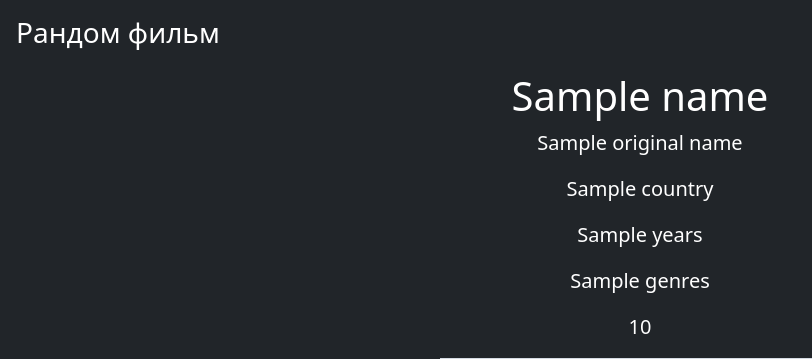
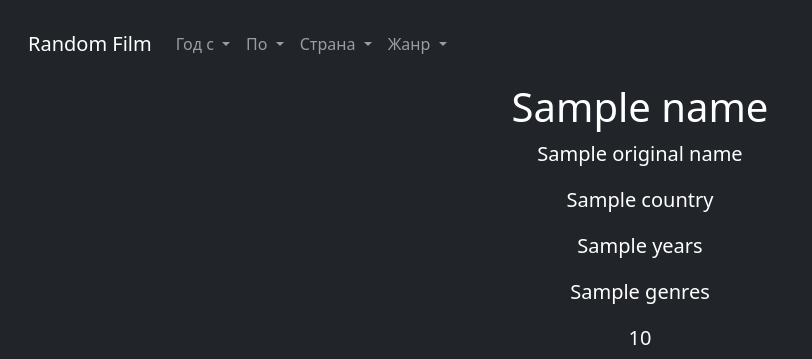
Before and after one commit to Nolan111/learn_web, a Flask app: template templates/index.html in a window 1280 px wide. Shown: the top 359 px of the page, without its empty margins (0-812 px from the left). Run offline with Flask 2, Linux system fonts and the light colour scheme; the template is opened without the code that fills it: most values are stand-ins (such as "Sample title", 1, 10 or a date in 2020); grey boxes marked "Sample" are stand-in pictures.

Commit message:
не работает

```diff
--- a/templates/index.html
+++ b/templates/index.html
@@ -16,6 +16,7 @@
     <!-- Bootstrap core CSS -->
     <link href="https://cdn.jsdelivr.net/npm/bootstrap@5.0.1/dist/css/bootstrap.min.css" rel="stylesheet"
         integrity="sha384-+0n0xVW2eSR5OomGNYDnhzAbDsOXxcvSN1TPprVMTNDbiYZCxYbOOl7+AMvyTG2x" crossorigin="anonymous">
+
     <!-- Favicons -->
 
     <meta name="theme-color" content="#7952b3">
@@ -46,10 +47,81 @@
 
     <div class="cover-container d-flex w-100 h-100 p-3 mx-auto flex-column">
         <header class="mb-auto">
-            <div>
-                <h3 class="float-md-start mb-0">Рандом фильм</h3>
 
-            </div>
+            <nav class="navbar navbar-expand-lg navbar-dark bg-dark">
+                <div class="container-fluid">
+                    <a class="navbar-brand" href="/">Random Film</a>
+                    <button class="navbar-toggler" type="button" data-bs-toggle="collapse"
+                        data-bs-target="#navbarNavDarkDropdown" aria-controls="navbarNavDarkDropdown"
+                        aria-expanded="false" aria-label="Toggle navigation">
+                        <span class="navbar-toggler-icon"></span>
+                    </button>
+                    <div class="collapse navbar-collapse" id="navbarNavDarkDropdown">
+                        <ul class="navbar-nav">
+                            <li class="nav-item dropdown">
+                                <a class="nav-link dropdown-toggle" href="#" id="navbarDarkDropdownMenuLink"
+                                    role="button" data-bs-toggle="dropdown" aria-expanded="false">
+                                    Год с
+                                </a>
+                                </button>
+                                </a>
+                                </button>
+                                <ul class="dropdown-menu dropdown-menu-dark"
+                                    aria-labelledby="navbarDarkDropdownMenuLink">
+                                    <li><a class="dropdown-item" href="#">Action</a></li>
+                                    <li><a class="dropdown-item" href="#">Another action</a></li>
+                                    <li><a class="dropdown-item" href="#">Something else here</a></li>
+                                </ul>
+                            </li>
+                            <li class="nav-item dropdown">
+                                <a class="nav-link dropdown-toggle" href="#" id="navbarDarkDropdownMenuLink"
+                                    role="button" data-bs-toggle="dropdown" aria-expanded="false">
+                                    По
+                                </a>
+                                </button>
+                                </a>
+                                </button>
+                                <ul class="dropdown-menu dropdown-menu-dark"
+                                    aria-labelledby="navbarDarkDropdownMenuLink">
+                                    <li><a class="dropdown-item" href="#">Action</a></li>
+                                    <li><a class="dropdown-item" href="#">Another action</a></li>
+                                    <li><a class="dropdown-item" href="#">Something else here</a></li>
+                                </ul>
+                            </li>
+                            <li class="nav-item dropdown">
+                                <a class="nav-link dropdown-toggle" href="#" id="navbarDarkDropdownMenuLink"
+                                    role="button" data-bs-toggle="dropdown" aria-expanded="false">
+                                    Страна
+                                </a>
+                                </button>
+                                </a>
+                                </button>
+                                <ul class="dropdown-menu dropdown-menu-dark"
+                                    aria-labelledby="navbarDarkDropdownMenuLink">
+                                    <li><a class="dropdown-item" href="#">Action</a></li>
+                                    <li><a class="dropdown-item" href="#">Another action</a></li>
+                                    <li><a class="dropdown-item" href="#">Something else here</a></li>
+                                </ul>
+                            </li>
+                            <li class="nav-item dropdown">
+                                <a class="nav-link dropdown-toggle" href="#" id="navbarDarkDropdownMenuLink"
+                                    role="button" data-bs-toggle="dropdown" aria-expanded="false">
+                                    Жанр
+                                </a>
+                                </button>
+                                </a>
+                                </button>
+                                <ul class="dropdown-menu dropdown-menu-dark"
+                                    aria-labelledby="navbarDarkDropdownMenuLink">
+                                    <li><a class="dropdown-item" href="#">Action</a></li>
+                                    <li><a class="dropdown-item" href="#">Another action</a></li>
+                                    <li><a class="dropdown-item" href="#">Something else here</a></li>
+                                </ul>
+                            </li>
+                        </ul>
+                    </div>
+                </div>
+            </nav>
         </header>
 
         <main class="px-3">
```
